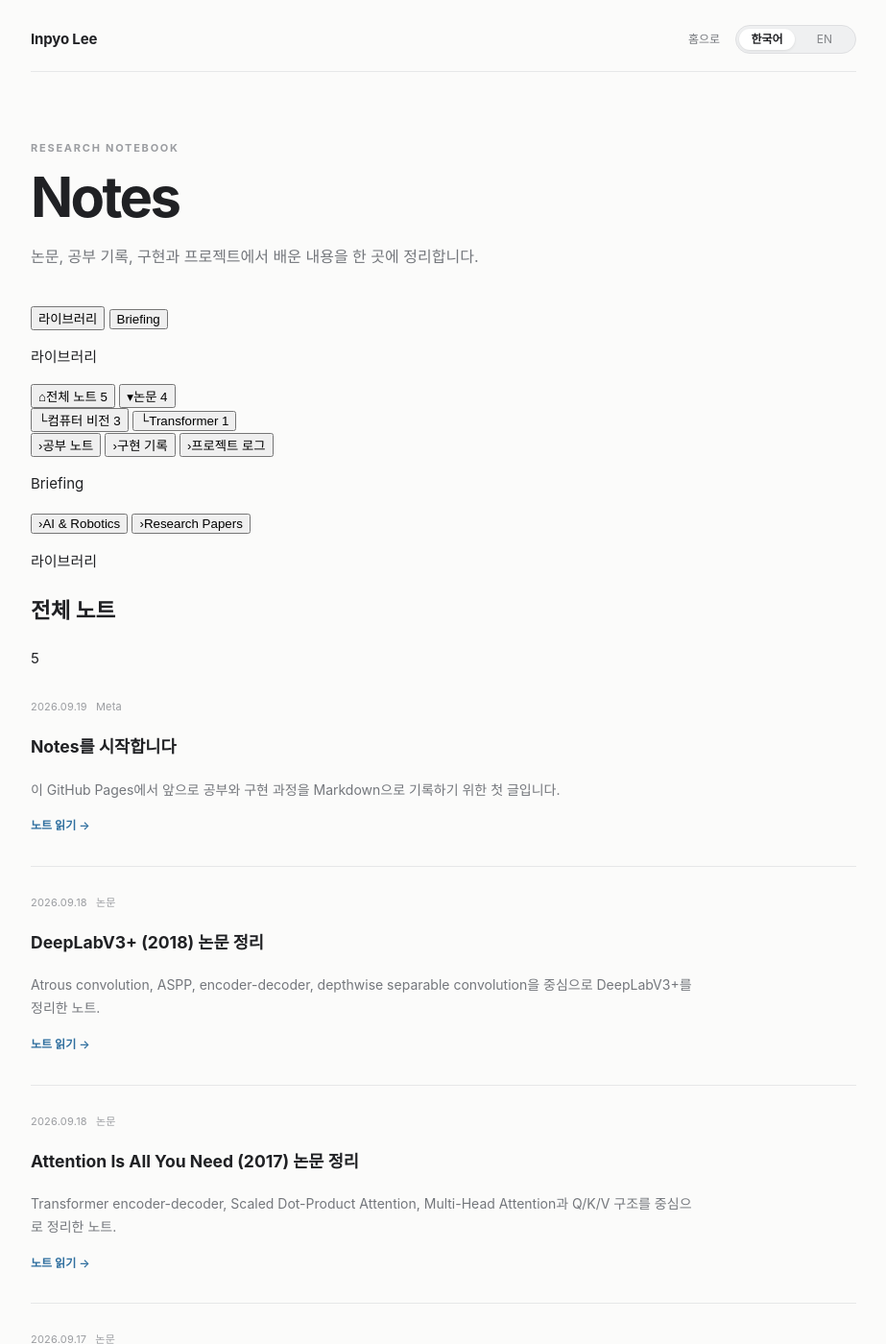
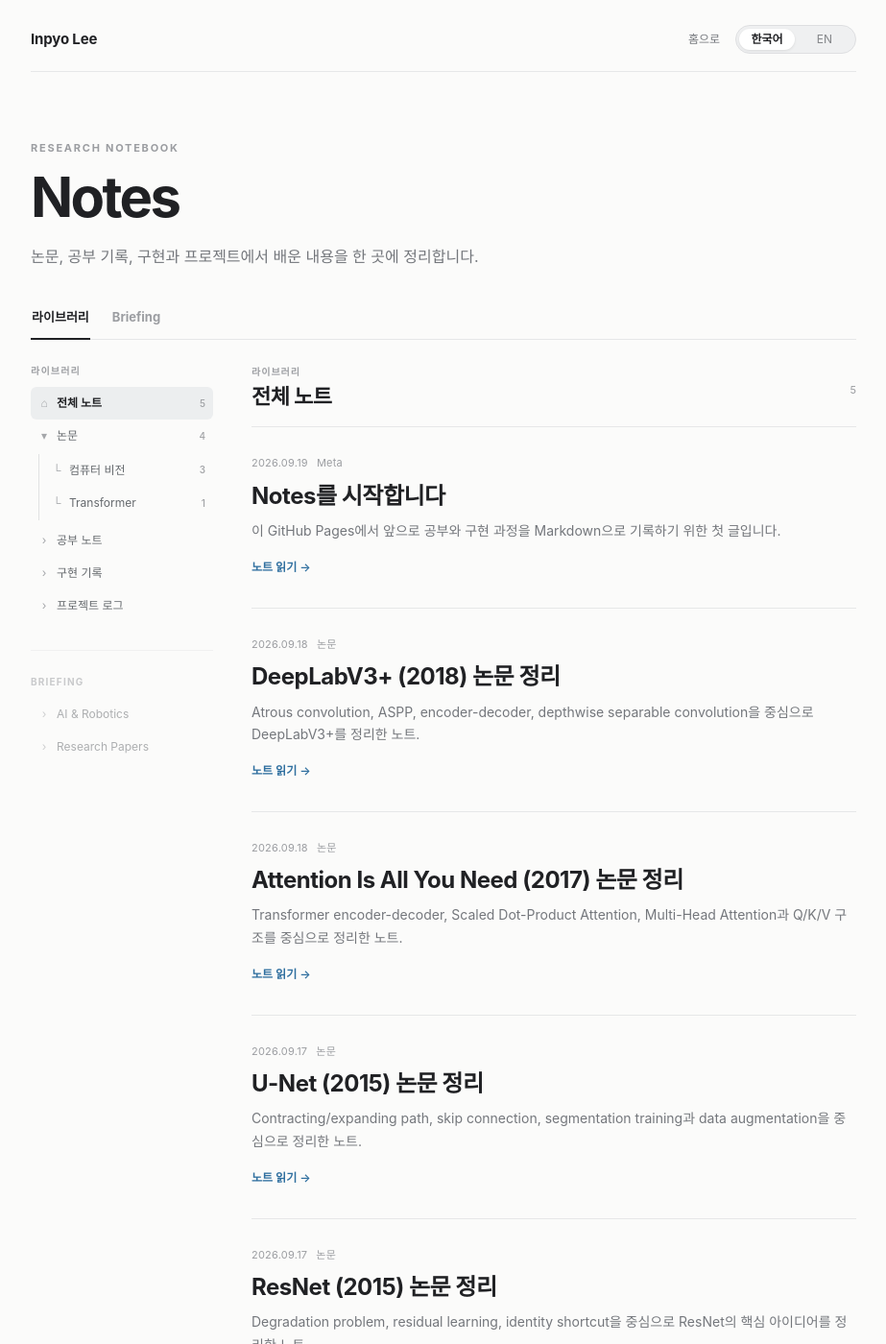
Before and after one commit to nayana224/nayana224.github.io, a Jekyll site: the page built from notes/index.html, in a window 1280 px wide and 1400 px high. Shown: the whole window at 96% size, without its empty margins (178-1101 px from the left). Built offline with Jekyll 4.4.1, drawn with Linux system fonts in a browser that asks for light colours; some of the changed text lies outside the part shown.

Commit message:
style: add folder navigation for research notebook

```diff
--- a/stylesheets/notes.css
+++ b/stylesheets/notes.css
@@ -416,3 +416,340 @@
     overflow-x:auto;
   }
 }
+
+
+/* Notebook information architecture */
+.notebook-mode {
+  display:flex;
+  gap:22px;
+  margin-bottom:24px;
+  border-bottom:1px solid var(--line);
+}
+
+.mode-tab {
+  position:relative;
+  border:0;
+  padding:0 1px 12px;
+  background:transparent;
+  color:var(--faint);
+  font:inherit;
+  font-size:13px;
+  font-weight:650;
+  cursor:pointer;
+}
+
+.mode-tab.active {
+  color:var(--ink);
+}
+
+.mode-tab.active::after {
+  content:"";
+  position:absolute;
+  left:0;
+  right:0;
+  bottom:-1px;
+  height:2px;
+  background:var(--ink);
+}
+
+.notebook-workspace {
+  display:grid;
+  grid-template-columns:190px minmax(0,1fr);
+  gap:40px;
+  align-items:start;
+}
+
+.notebook-sidebar {
+  position:sticky;
+  top:24px;
+  min-width:0;
+}
+
+.sidebar-group + .sidebar-group {
+  margin-top:28px;
+  padding-top:24px;
+  border-top:1px solid var(--line);
+}
+
+.sidebar-heading {
+  margin:0 0 8px;
+  color:var(--faint);
+  font-size:10px;
+  font-weight:750;
+  letter-spacing:.12em;
+  text-transform:uppercase;
+}
+
+.folder-item {
+  width:100%;
+  display:flex;
+  align-items:center;
+  justify-content:space-between;
+  gap:8px;
+  margin:0;
+  padding:7px 8px;
+  border:0;
+  border-radius:6px;
+  background:transparent;
+  color:#666a6e;
+  font:inherit;
+  font-size:12px;
+  text-align:left;
+  cursor:pointer;
+}
+
+.folder-item:hover {
+  background:#f1f2f2;
+  color:var(--ink);
+}
+
+.folder-item.active {
+  background:#eceeef;
+  color:var(--ink);
+  font-weight:650;
+}
+
+.folder-label {
+  min-width:0;
+  display:flex;
+  align-items:center;
+  gap:7px;
+}
+
+.folder-glyph,
+.folder-branch {
+  width:12px;
+  flex:0 0 12px;
+  color:#a5a7aa;
+  text-align:center;
+}
+
+.folder-count {
+  color:#a0a2a5;
+  font-size:10px;
+  font-weight:500;
+}
+
+.folder-children {
+  margin:1px 0 4px 8px;
+  padding-left:9px;
+  border-left:1px solid #e1e2e3;
+}
+
+.folder-item.child {
+  padding-left:3px;
+}
+
+.sidebar-muted {
+  opacity:.52;
+}
+
+.notebook-content {
+  min-width:0;
+}
+
+.mode-panel {
+  display:none;
+}
+
+.mode-panel.active {
+  display:block;
+}
+
+.content-heading {
+  min-height:52px;
+  display:flex;
+  align-items:flex-start;
+  justify-content:space-between;
+  gap:16px;
+  padding:1px 0 17px;
+  border-bottom:1px solid var(--line);
+}
+
+.content-kicker {
+  margin:0 0 4px;
+  color:var(--faint);
+  font-size:10px;
+  font-weight:700;
+  letter-spacing:.1em;
+  text-transform:uppercase;
+}
+
+.content-heading h2 {
+  margin:0;
+  font-size:22px;
+  line-height:1.25;
+  letter-spacing:-.025em;
+}
+
+.content-count {
+  margin-top:18px;
+  color:var(--faint);
+  font-size:11px;
+}
+
+.notes-entry[hidden] {
+  display:none;
+}
+
+.notes-path {
+  display:inline-flex;
+  align-items:center;
+  gap:4px;
+}
+
+.meta-slash {
+  color:#c5c7c9;
+}
+
+.notes-entry h3 {
+  margin:0 0 9px;
+  font-size:clamp(20px,3vw,24px);
+  line-height:1.3;
+  letter-spacing:-.02em;
+}
+
+.empty-state {
+  padding:62px 18px;
+  text-align:center;
+  color:var(--muted);
+}
+
+.empty-state .empty-icon {
+  width:30px;
+  height:30px;
+  display:grid;
+  place-items:center;
+  margin:0 auto 13px;
+  border:1px solid var(--line);
+  border-radius:50%;
+  color:#a7aaad;
+}
+
+.empty-state strong {
+  display:block;
+  color:var(--ink);
+  font-size:14px;
+}
+
+.empty-state p {
+  max-width:430px;
+  margin:7px auto 0;
+  font-size:12px;
+}
+
+.briefing-status {
+  margin-top:15px;
+  padding:3px 7px;
+  border:1px solid var(--line);
+  border-radius:999px;
+  color:#999ca0;
+  font-size:9px;
+  font-weight:750;
+  letter-spacing:.08em;
+}
+
+.briefing-placeholder {
+  padding:52px 0;
+}
+
+.briefing-label {
+  margin:0 0 14px;
+  color:var(--accent);
+  font-size:10px;
+  font-weight:750;
+  letter-spacing:.12em;
+}
+
+.briefing-placeholder h3 {
+  margin:0 0 12px;
+  font-size:23px;
+  line-height:1.35;
+}
+
+.briefing-placeholder > p:not(.briefing-label) {
+  max-width:590px;
+  margin:0;
+  color:var(--muted);
+  font-size:14px;
+}
+
+.briefing-example {
+  display:grid;
+  grid-template-columns:92px minmax(0,1fr);
+  gap:3px 14px;
+  margin-top:32px;
+  padding:18px 0;
+  border-top:1px solid var(--line);
+  border-bottom:1px solid var(--line);
+}
+
+.briefing-example span {
+  grid-row:1 / span 2;
+  color:var(--faint);
+  font-size:11px;
+}
+
+.briefing-example strong {
+  font-size:14px;
+}
+
+.briefing-example small {
+  color:var(--muted);
+  font-size:11px;
+}
+
+@media(max-width:720px) {
+  .notebook-workspace {
+    display:block;
+  }
+
+  .notebook-sidebar {
+    position:static;
+    display:flex;
+    gap:8px;
+    overflow-x:auto;
+    padding-bottom:14px;
+    margin-bottom:18px;
+    scrollbar-width:none;
+  }
+
+  .notebook-sidebar::-webkit-scrollbar {
+    display:none;
+  }
+
+  .sidebar-group {
+    display:flex;
+    flex:0 0 auto;
+    gap:4px;
+  }
+
+  .sidebar-group + .sidebar-group {
+    margin:0 0 0 10px;
+    padding:0 0 0 10px;
+    border-top:0;
+    border-left:1px solid var(--line);
+  }
+
+  .sidebar-heading,
+  .folder-children {
+    display:none;
+  }
+
+  .folder-item {
+    width:auto;
+    white-space:nowrap;
+    border:1px solid var(--line);
+    border-radius:999px;
+    padding:6px 10px;
+  }
+
+  .folder-glyph,
+  .folder-count {
+    display:none;
+  }
+
+  .content-heading {
+    margin-top:4px;
+  }
+}
```
